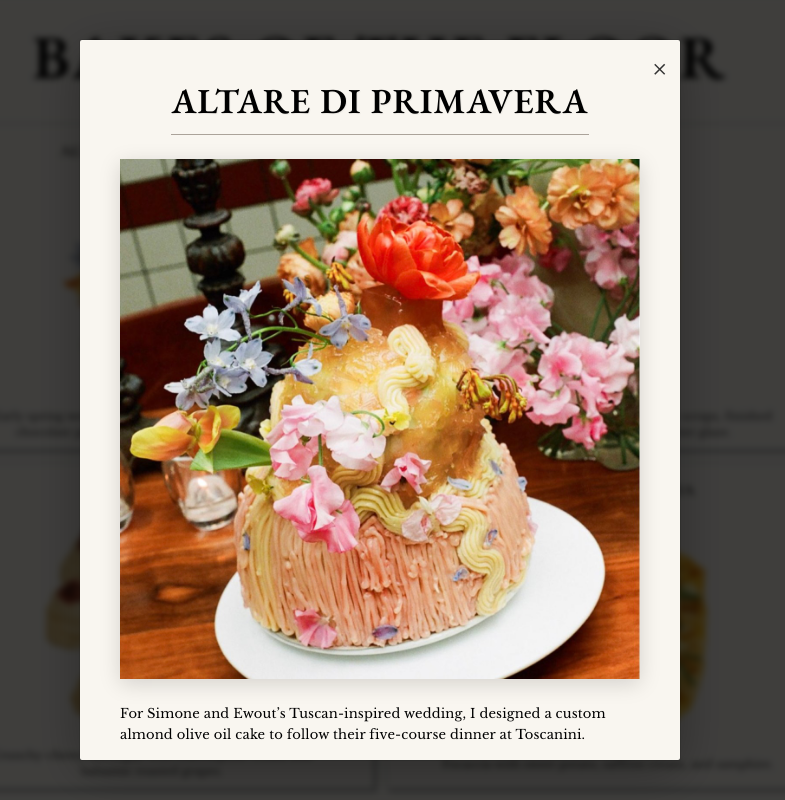
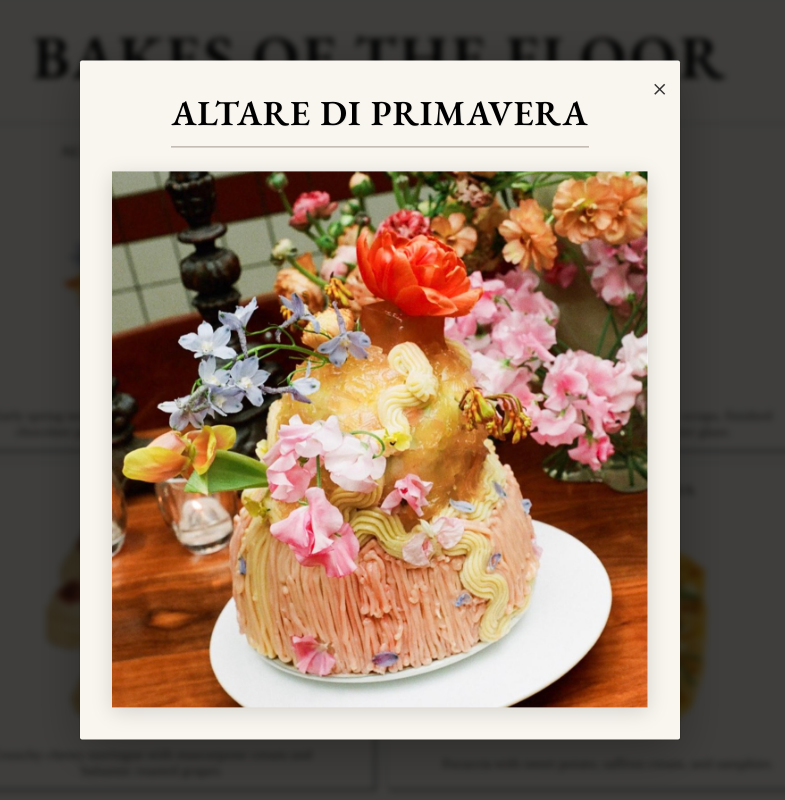
Before and after one commit to dewi-tim/floor-portfolio, a plain HTML site: page index.html in a window 1280 px wide. Both pictures are taken after a click on the element 412 px from the left and 286 px from the top of the page. Shown: the whole page, without its empty margins (260-1045 px from the left). Drawn offline with nearby package versions, Linux system fonts and the light colour scheme.

Commit message:
Remove descriptions from modals and update subtitle text

```diff
--- a/css/styles.css
+++ b/css/styles.css
@@ -272,7 +272,7 @@ h1::before, h1::after {
     width: 90%;
     max-width: 600px;
     background-color: var(--background-color);
-    padding: 2.5rem;
+    padding: 2rem;
     border: none;
     box-shadow: 0 10px 50px rgba(0, 0, 0, 0.3), 0 0 0 1px rgba(0, 0, 0, 0.1);
     border-radius: 2px;
@@ -324,8 +324,8 @@ h1::before, h1::after {
     width: auto;
     max-width: 100%;
     height: auto;
-    max-height: none;
-    margin: 0 0 1.5rem;
+    max-height: 70vh;
+    margin: 0;
     display: inline-block;
     box-shadow: 0 5px 20px rgba(0, 0, 0, 0.15);
 }
--- a/index.html
+++ b/index.html
@@ -7,7 +7,7 @@
     <meta http-equiv="Pragma" content="no-cache">
     <meta http-equiv="Expires" content="0">
     <title>Bakes of the Floor</title>
-    <link rel="stylesheet" href="css/styles.css?v=40">
+    <link rel="stylesheet" href="css/styles.css?v=41">
     <link rel="preconnect" href="https://fonts.googleapis.com">
     <link rel="preconnect" href="https://fonts.gstatic.com" crossorigin>
     <link href="https://fonts.googleapis.com/css2?family=Cormorant+Garamond:wght@400;500;600;700&family=Montserrat:wght@300;400;500&family=EB+Garamond:wght@400;500;600&family=Libre+Baskerville:wght@400;700&display=swap" rel="stylesheet">
@@ -16,7 +16,7 @@
     <div class="container">
         <header>
             <h1>Bakes of the Floor</h1>
-            <p class="subtitle">Floor ter Muelen's portfolio • Select an item to learn more</p>
+            <p class="subtitle">Floor ter Muelen's portfolio • Select an item to see a photograph</p>
         </header>
         <div class="header-rule"></div>
 
--- a/js/script.js
+++ b/js/script.js
@@ -96,12 +96,9 @@ function openModal(itemId) {
                 modalImage.src = item.image + '?v=' + new Date().getTime();
                 modalImage.alt = item.title;
 
-                // Set description and handle newlines
+                // Hide the description element
                 const descriptionElement = document.getElementById('modal-description');
-
-                // Simple approach: replace \n with <br> tags
-                const formattedText = item.fullDescription.replace(/\n/g, '<br>');
-                descriptionElement.innerHTML = formattedText;
+                descriptionElement.style.display = 'none';
 
                 // Show modal
                 const modal = document.getElementById('modal');
```
